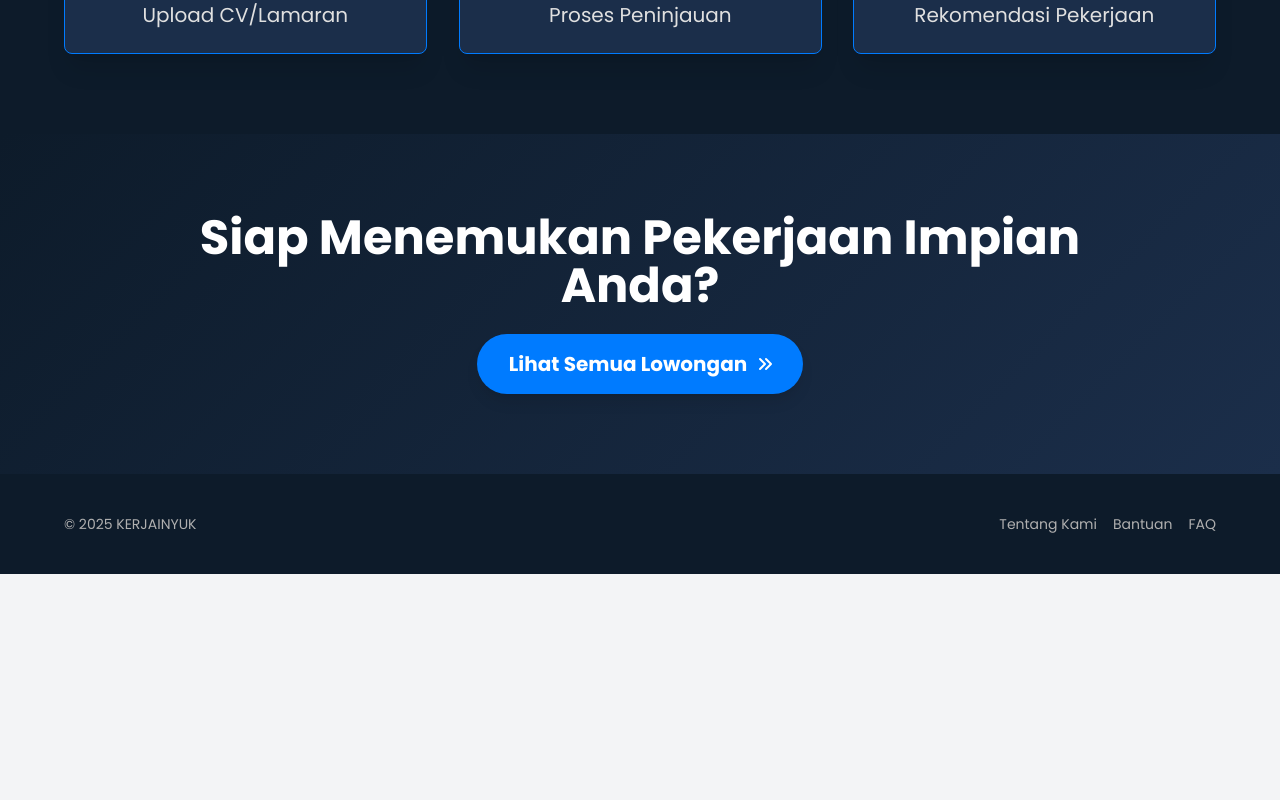
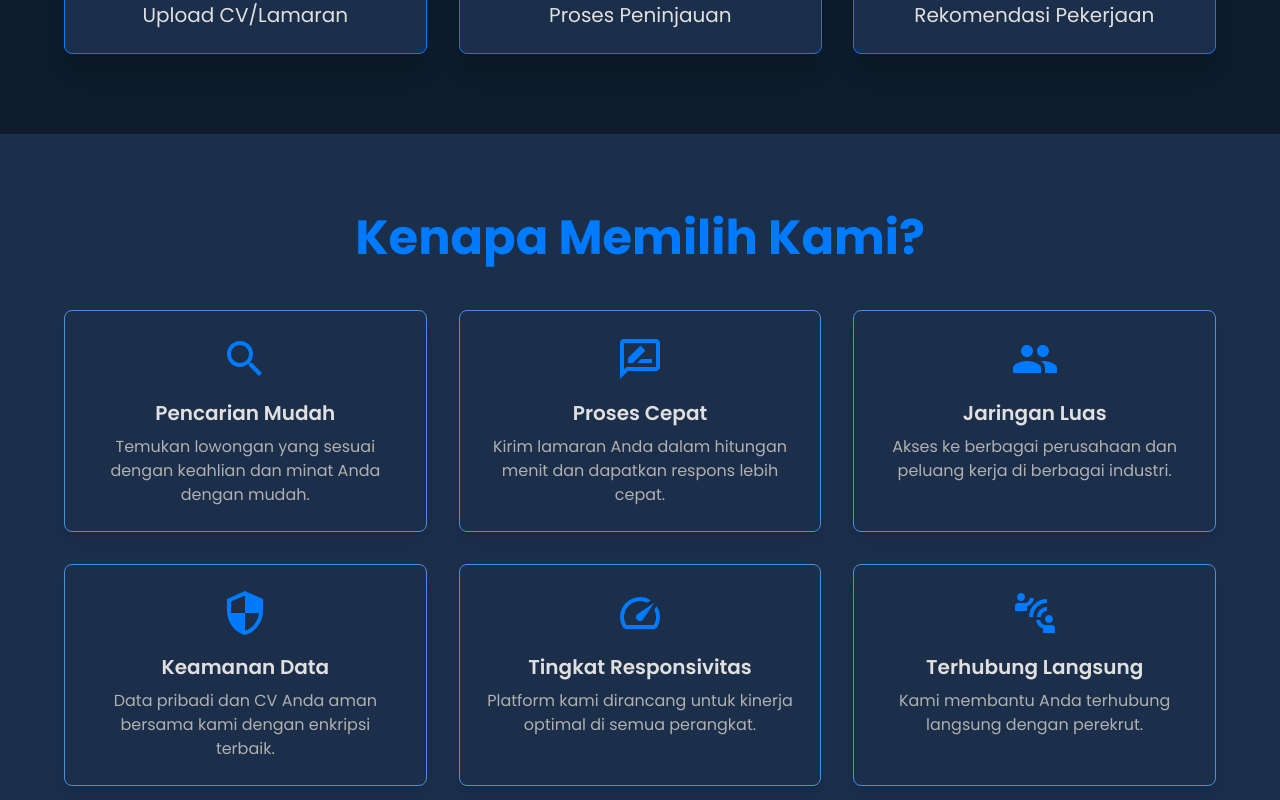
Before and after one commit to s-erzv/kerjainyuk-recruitment-app, a React (Vite) app: page / in a window 1280 px wide. Shown: the part 740-1540 px from the top of the page. Before the commit the page ends 1314 px from the top, so only its background shows below. Built offline with nearby package versions, Linux system fonts and the light colour scheme; no server answers.

Commit message:
change the route

```diff
--- a/src/pages/Home.jsx
+++ b/src/pages/Home.jsx
@@ -51,30 +51,25 @@ function Home() {
   }
 
   return (
-    <div className={`container mx-auto p-4 max-w-4xl mt-10 animate-fade-in ${theme === 'dark' ? 'bg-dark-blue-bg' : 'bg-gray-100'}`}>
-      {/* Container header: flex-row di semua ukuran layar */}
-      <div className="flex justify-between items-center mb-8"> {/* Hapus flex-col dan sm:flex-row */}
-        {/* H1: Tetap rata kiri, akan menyesuaikan lebar */}
-        <h1 className="text-3xl sm:text-4xl font-bold text-left text-primary-blue animate-fade-in-up flex-grow"> {/* Tambah flex-grow */}
+    <div className={`container mx-auto p-4 max-w-4xl animate-fade-in ${theme === 'dark' ? 'bg-dark-blue-bg' : 'bg-gray-100'}`}>
+      <div className="flex justify-between items-center mb-8">
+        <h1 className="text-3xl sm:text-4xl font-bold text-left text-primary-blue animate-fade-in-up flex-grow">
           Temukan Pekerjaan Impianmu
         </h1>
-
-        {/* Tombol Tema: Sekarang akan sejajar karena parent-nya flex-row */}
         <button
           onClick={toggleTheme}
-          className={`p-2 rounded-full transition-colors duration-300 flex-shrink-0 ml-4 ${ // Tambah ml-4 untuk jarak
+          className={`p-2 rounded-full transition-colors duration-300 flex-shrink-0 ml-4 ${
             theme === 'dark'
               ? 'bg-mid-blue-bg text-text-light hover:bg-light-blue hover:text-white'
               : 'bg-gray-200 text-gray-800 hover:bg-gray-300'
           }`}
-          aria-label="Toggle Theme"
+          aria-label="Toggle Tema"
         >
           {theme === 'dark' ? <MdLightMode size={24} /> : <MdDarkMode size={24} />}
         </button>
       </div>
 
-      {/* Search Bar */}
-      <div className="relative mb-8 w-full mx-auto animate-fade-in delay-200">
+      <div className="relative mb-8 w-full max-w-xl mx-auto animate-fade-in delay-200">
         <input
           type="text"
           placeholder="Cari lowongan (judul, perusahaan, lokasi, deskripsi...)"
@@ -115,6 +110,10 @@ function Home() {
       </div>
       <footer className="mt-12 text-center text-text-medium text-sm">
         <p>&copy; {new Date().getFullYear()} KERJAINYUK.</p>
+        {/* Tambahkan link ke Admin Login di sini */}
+        <div className="mt-2">
+            <Link to="/admin" className="hover:text-primary-blue transition-colors duration-200">Admin Login</Link>
+        </div>
       </footer>
     </div>
   );
--- a/src/pages/LandingPage.jsx
+++ b/src/pages/LandingPage.jsx
@@ -1,21 +1,19 @@
 import React from 'react';
 import { Link } from 'react-router-dom';
-import { useTheme } from '../contexts/ThemeContext'; // Pastikan path benar
+import { useTheme } from '../contexts/ThemeContext';
 import { MdSearch, MdOutlineRateReview, MdPeople, MdSecurity, MdSpeed, MdConnectWithoutContact, MdWork, MdCheckCircle, MdEmojiEmotions } from 'react-icons/md';
 
-// Komponen Card Fitur - Menggunakan warna dan animasi kustom
 const FeatureCard = ({ icon, title, description, delay = 0 }) => (
   <div
-    className="flex flex-col items-center p-6 bg-mid-blue-bg rounded-lg shadow-xl text-center transform hover:scale-105 transition-transform duration-300 animate-fade-in-up border border-light-blue"
+    className="flex flex-col items-center p-6 bg-mid-blue-bg rounded-lg shadow-lg text-center transform hover:scale-105 transition-transform duration-300 animate-fade-in-up border border-light-blue"
     style={{ animationDelay: `${delay}ms` }}
   >
-    <div className="text-primary-blue text-5xl mb-4">{icon}</div> {/* Ganti 'blue' dengan 'primary-blue' */}
+    <div className="text-primary-blue text-5xl mb-4">{icon}</div>
     <h3 className="text-xl font-semibold text-text-light mb-2">{title}</h3>
     <p className="text-text-medium">{description}</p>
   </div>
 );
 
-// Komponen Card Statistik - Menggunakan warna dan animasi kustom
 const StatCard = ({ number, label, delay = 0 }) => (
   <div
     className="bg-mid-blue-bg p-6 rounded-lg shadow-xl text-center border border-primary-blue transform hover:scale-105 transition-transform duration-300 animate-zoom-in"
@@ -26,38 +24,34 @@ const StatCard = ({ number, label, delay = 0 }) => (
   </div>
 );
 
-// Komponen Card Testimonial - Menggunakan warna dan animasi kustom
 const TestimonialCard = ({ quote, name, status, delay = 0 }) => (
   <div
-    className="bg-mid-blue-bg p-6 rounded-lg shadow-xl flex flex-col items-center text-center transform hover:scale-105 transition-transform duration-300 animate-fade-in border border-light-blue"
+    className="bg-mid-blue-bg p-6 rounded-lg shadow-lg flex flex-col items-center text-center transform hover:scale-105 transition-transform duration-300 animate-fade-in border border-light-blue"
     style={{ animationDelay: `${delay}ms` }}
   >
     <p className="text-text-medium italic mb-4">"{quote}"</p>
-    <p className="font-semibold text-primary-blue">{name}</p> {/* Ganti 'blue' dengan 'primary-blue' */}
+    <p className="font-semibold text-primary-blue">{name}</p>
     <p className="text-sm text-text-light">{status}</p>
   </div>
 );
 
 function LandingPage() {
-  const { theme } = useTheme(); // Menggunakan theme dari context
+  const { theme } = useTheme();
 
   return (
-    // Pastikan body memiliki kelas dark-blue-bg secara global dari index.css atau bisa di-override di sini
     <div className={`min-h-screen ${theme === 'dark' ? 'bg-dark-blue-bg' : 'bg-gray-100'} text-center transition-colors duration-300 font-sans`}>
 
-      {/* Hero Section */}
       <section className="relative flex flex-col items-center justify-center py-20 px-4 sm:px-6 lg:px-8 overflow-hidden bg-hero-gradient text-white">
-        {/* Latar belakang pattern, disesuaikan agar terlihat di dark mode */}
         <div className="absolute inset-0 opacity-10" style={{ backgroundImage: 'url("https://www.transparenttextures.com/patterns/cubes.png")' }}></div>
         <div className="relative z-10 max-w-4xl mx-auto">
           <h1 className="text-4xl sm:text-6xl md:text-7xl font-extrabold leading-tight mb-6 animate-fade-in-up">
-            Mulai Kariermu Bersama <span className="text-primary-blue drop-shadow-lg">KERJAINYUK</span> {/* Ganti 'blue' dengan 'primary-blue' */}
+            Mulai Kariermu Bersama <span className="text-primary-blue drop-shadow-lg">KERJAINYUK</span>
           </h1>
           <p className="text-xl sm:text-2xl text-text-light mb-8 animate-fade-in delay-300">
             Temukan lowongan pekerjaan impian Anda dan kirim lamaran dengan mudah.
           </p>
           <Link
-            to="/jobs" // Arahkan ke halaman daftar lowongan (Home.jsx)
+            to="/jobs"
             className="inline-flex items-center justify-center px-8 py-4 bg-primary-blue text-white font-bold rounded-full shadow-lg
                        hover:bg-light-blue transform hover:scale-105 transition-all duration-300
                        focus:outline-none focus:ring-4 focus:ring-primary-blue focus:ring-opacity-50 text-xl animate-fade-in-up delay-600"
@@ -68,10 +62,9 @@ function LandingPage() {
         </div>
       </section>
 
-      {/* Section Manfaat */}
       <section className="py-20 px-4 sm:px-6 lg:px-8 bg-dark-blue-bg text-text-light">
         <div className="max-w-6xl mx-auto">
-          <h2 className="text-3xl sm:text-4xl md:text-5xl font-extrabold text-primary-blue mb-12 animate-fade-in"> {/* Ganti 'blue' dengan 'primary-blue' */}
+          <h2 className="text-3xl sm:text-4xl md:text-5xl font-extrabold text-primary-blue mb-12 animate-fade-in">
             Manfaat KERJAINYUK
           </h2>
           <div className="grid grid-cols-1 md:grid-cols-3 gap-8">
@@ -82,15 +75,59 @@ function LandingPage() {
         </div>
       </section>
 
+      <section className="py-20 px-4 sm:px-6 lg:px-8 bg-mid-blue-bg text-text-light">
+        <div className="max-w-6xl mx-auto">
+          <h2 className="text-3xl sm:text-4xl md:text-5xl font-extrabold text-primary-blue mb-12 animate-fade-in">
+            Kenapa Memilih Kami?
+          </h2>
+          <div className="grid grid-cols-1 md:grid-cols-2 lg:grid-cols-3 gap-8">
+            <FeatureCard
+              icon={<MdSearch />}
+              title="Pencarian Mudah"
+              description="Temukan lowongan yang sesuai dengan keahlian dan minat Anda dengan mudah."
+              delay={100}
+            />
+            <FeatureCard
+              icon={<MdOutlineRateReview />}
+              title="Proses Cepat"
+              description="Kirim lamaran Anda dalam hitungan menit dan dapatkan respons lebih cepat."
+              delay={200}
+            />
+            <FeatureCard
+              icon={<MdPeople />}
+              title="Jaringan Luas"
+              description="Akses ke berbagai perusahaan dan peluang kerja di berbagai industri."
+              delay={300}
+            />
+            <FeatureCard
+              icon={<MdSecurity />}
+              title="Keamanan Data"
+              description="Data pribadi dan CV Anda aman bersama kami dengan enkripsi terbaik."
+              delay={400}
+            />
+            <FeatureCard
+              icon={<MdSpeed />}
+              title="Tingkat Responsivitas"
+              description="Platform kami dirancang untuk kinerja optimal di semua perangkat."
+              delay={500}
+            />
+            <FeatureCard
+              icon={<MdConnectWithoutContact />}
+              title="Terhubung Langsung"
+              description="Kami membantu Anda terhubung langsung dengan perekrut."
+              delay={600}
+            />
+          </div>
+        </div>
+      </section>
 
-      {/* Call to Action Section */}
       <section className="py-20 px-4 sm:px-6 lg:px-8 bg-hero-gradient text-white">
         <div className="max-w-4xl mx-auto">
           <h2 className="text-3xl sm:text-4xl md:text-5xl font-extrabold leading-tight mb-6 animate-fade-in-up">
             Siap Menemukan Pekerjaan Impian Anda?
           </h2>
           <Link
-            to="/jobs" // Arahkan ke halaman daftar lowongan (Home.jsx)
+            to="/jobs"
             className="inline-flex items-center justify-center px-8 py-4 bg-primary-blue text-white font-bold rounded-full shadow-lg
                        hover:bg-light-blue transform hover:scale-105 transition-all duration-300
                        focus:outline-none focus:ring-4 focus:ring-primary-blue focus:ring-opacity-50 text-xl animate-fade-in-up delay-400"
@@ -101,14 +138,12 @@ function LandingPage() {
         </div>
       </section>
 
-      {/* Footer */}
       <footer className="py-10 px-4 sm:px-6 lg:px-8 bg-dark-blue-bg text-text-medium text-sm">
         <div className="max-w-6xl mx-auto flex flex-col md:flex-row justify-between items-center space-y-4 md:space-y-0">
           <p>&copy; {new Date().getFullYear()} KERJAINYUK</p>
           <div className="flex space-x-4">
-            <Link to="#" className="hover:text-primary-blue transition-colors duration-200">Tentang Kami</Link> {/* Ganti 'blue' dengan 'primary-blue' */}
-            <Link to="#" className="hover:text-primary-blue transition-colors duration-200">Bantuan</Link>
-            <Link to="#" className="hover:text-primary-blue transition-colors duration-200">FAQ</Link>
+            {/* Tambahkan link ke Admin Login di sini */}
+            <Link to="/admin/" className="hover:text-primary-blue transition-colors duration-200">Admin Login</Link>
           </div>
         </div>
       </footer>
```
Also changed, not shown: vercel.json (added).
